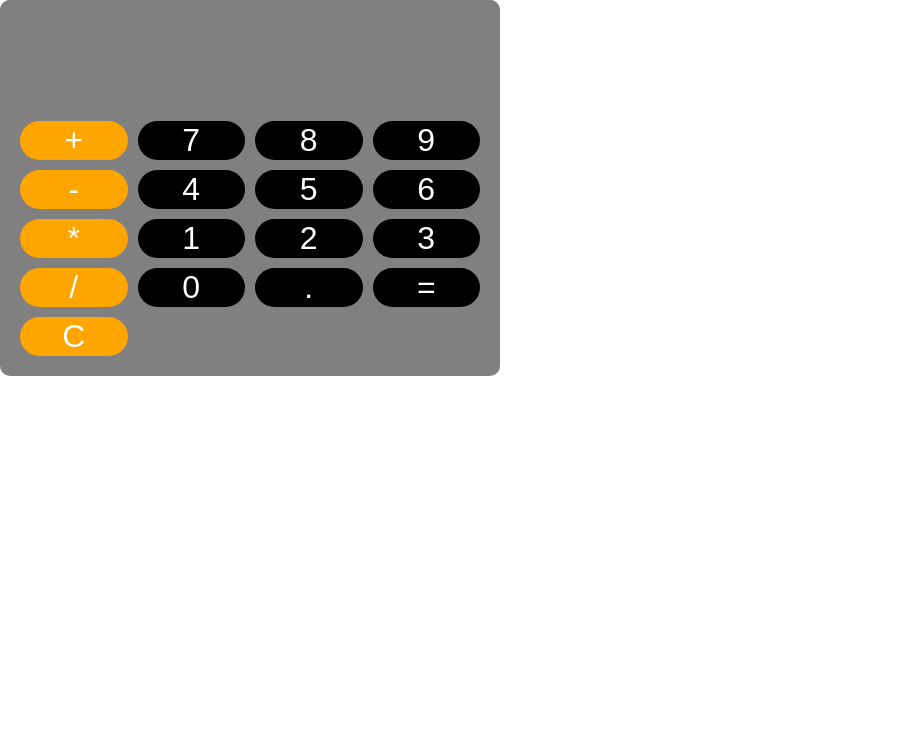
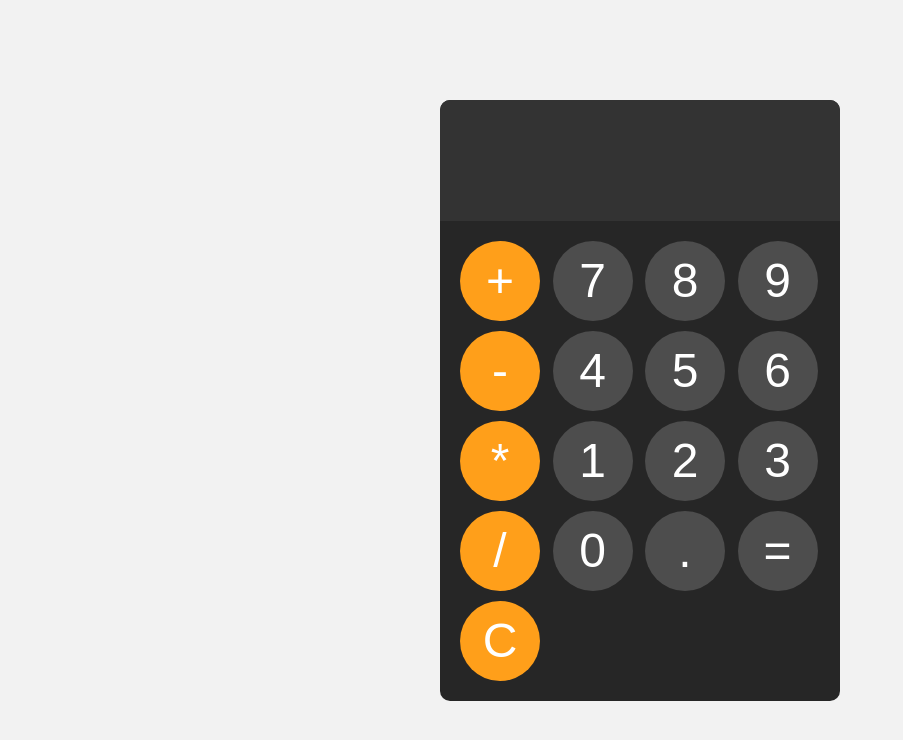
Before and after one commit to AnastasiiaHombalevska/calculator, a website built with Vite: page index.html in a window 1280 px wide. Shown: the whole page, without its empty margins (0-903 px from the left). Built offline with nearby package versions, Linux system fonts and the light colour scheme.

Commit message:
update README.md and styles files

```diff
--- a/styles/index.css
+++ b/styles/index.css
@@ -1,32 +1,37 @@
 body {
-  font-family: "Orbitron", sans-serif;
+  font-family: 'Orbitron', sans-serif;
   font-size: 16px;
   font-weight: 500;
+  background-color: hsl(0, 0%, 95%);
+  display: flex;
+  justify-content: center;
+  align-items: center;
+  height: 100vh;
   margin: 0;
 }
 
 .calculator {
-  background-color: grey;
+  background-color: hsl(0, 0%, 15%);
   border-radius: 10px;
   min-width: 320px;
-  max-width: 500px;
+  max-width: 400px;
+  overflow: hidden;
 }
-/* @media (min-width: 320px) { */
 
 .calc-dispaly {
   font-family: inherit;
-  font-size: 3rem;
+  font-size: 4rem;
   text-align: left;
   width: 100%;
-  background-color: grey;
+  color: #fff;
+  background-color: hsl(0, 0%, 20%);
   padding-inline: 20px;
   border: none;
   box-sizing: border-box;
-  overflow: hidden;
   padding: 20px;
-  border-radius: 10px;
 }
 
+/* @media (min-width: 600px) { */
 .keys {
   display: grid;
   grid-template-columns: repeat(4, 1fr);
@@ -35,15 +40,33 @@ body {
 }
 
 .btn {
-  font-size: 2rem;
+  width: 80px;
+  height: 80px;
+  font-size: 3rem;
   color: #fff;
-  background-color: #000;
+  background-color: hsl(0, 0%, 30%);
   border: none;
   border-radius: 50px;
   cursor: pointer;
 }
 
+.btn:hover {
+  background-color: hsl(0, 0%, 40%);
+}
+
+.btn:active {
+  background-color: hsl(0, 0%, 50%);
+}
+
 .operator-btn {
-  background-color: orange;
+  background-color: hsl(35, 100%, 55%);
+}
+
+.operator-btn:hover {
+  background-color: hsl(35, 100%, 65%);
+}
+
+.operator-btn:active {
+  background-color: hsl(35, 100%, 75%);
 }
 /* } */
```
Also changed, not shown: README.md.
